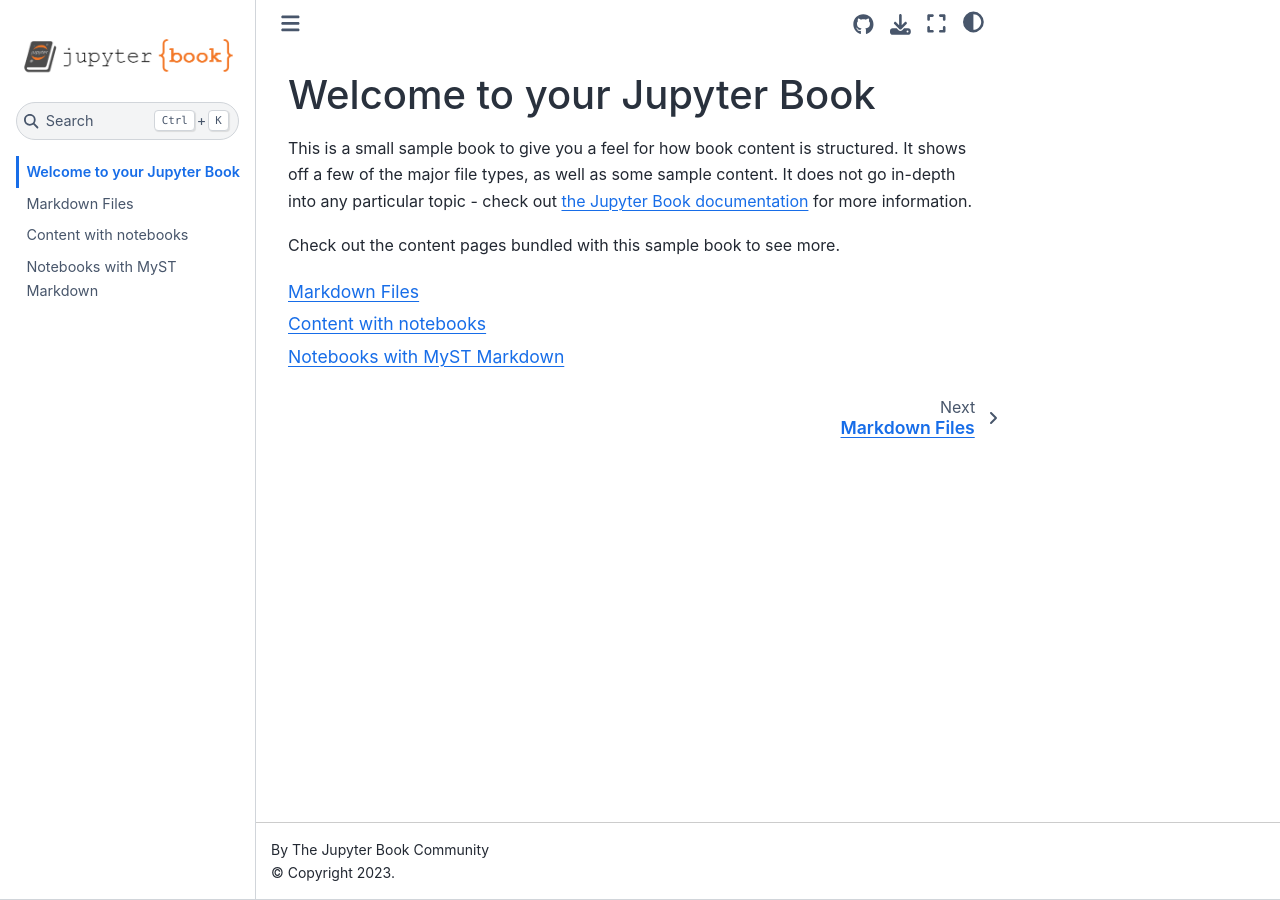
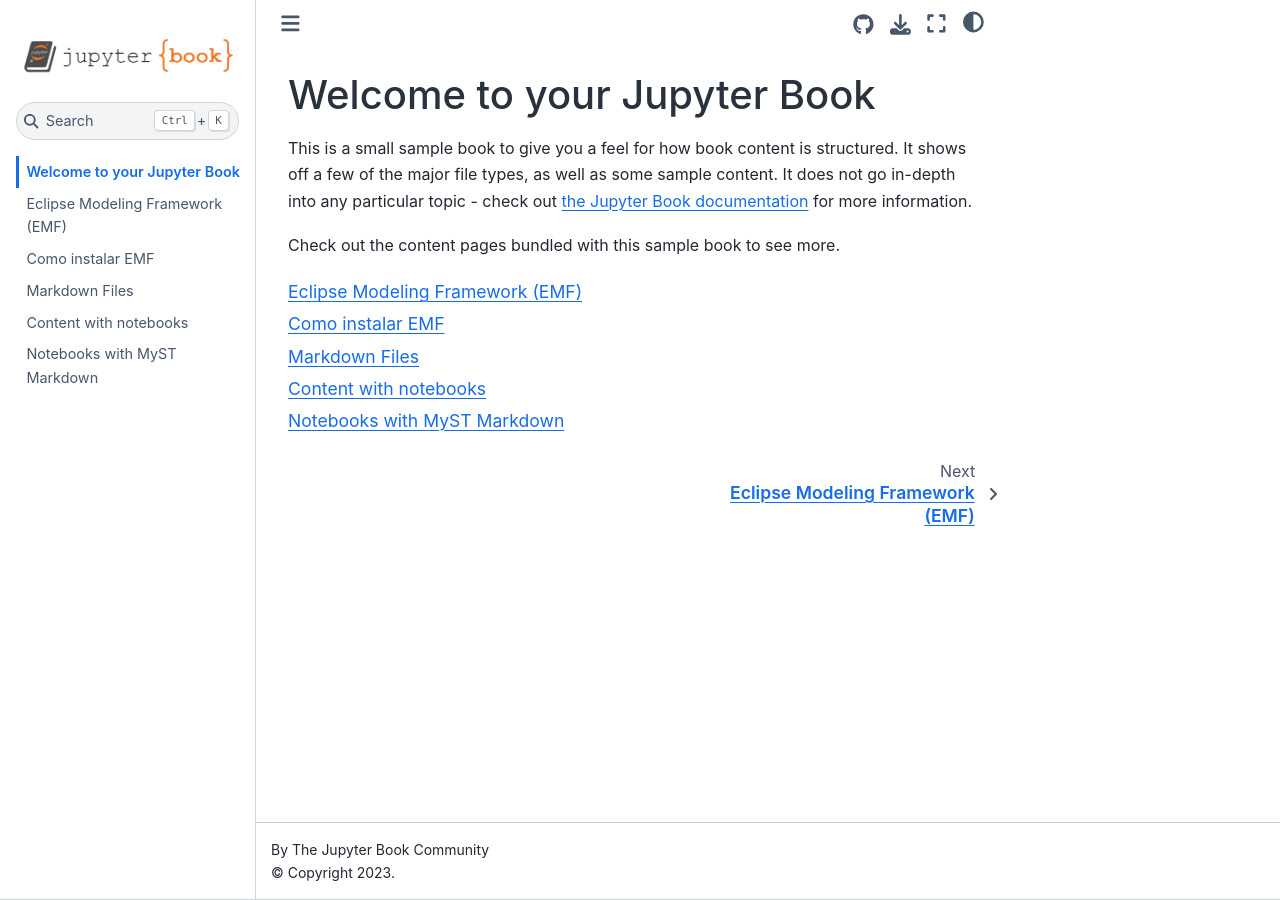
Before and after one commit to JannethGS2610/GuiaEMF, a Jupyter Book: the page built from intro.md, in a window 1280 px wide. Built offline with Jupyter Book 1.0.4 settings and Sphinx 7.4.7 and the Sphinx Book theme 1.1.4, drawn with Linux system fonts in a browser that asks for light colours.

Commit message:
actualiza

```diff
--- /dev/null
+++ b/ComoInstalar.md
@@ -0,0 +1 @@
+# Como instalar EMF
--- /dev/null
+++ b/Concepto.md
@@ -0,0 +1 @@
+# Eclipse Modeling Framework (EMF)
--- a/_toc.yml
+++ b/_toc.yml
@@ -4,6 +4,8 @@
 format: jb-book
 root: intro
 chapters:
+- file: Concepto
+- file: ComoInstalar
 - file: markdown
 - file: notebooks
 - file: markdown-notebooks
```
